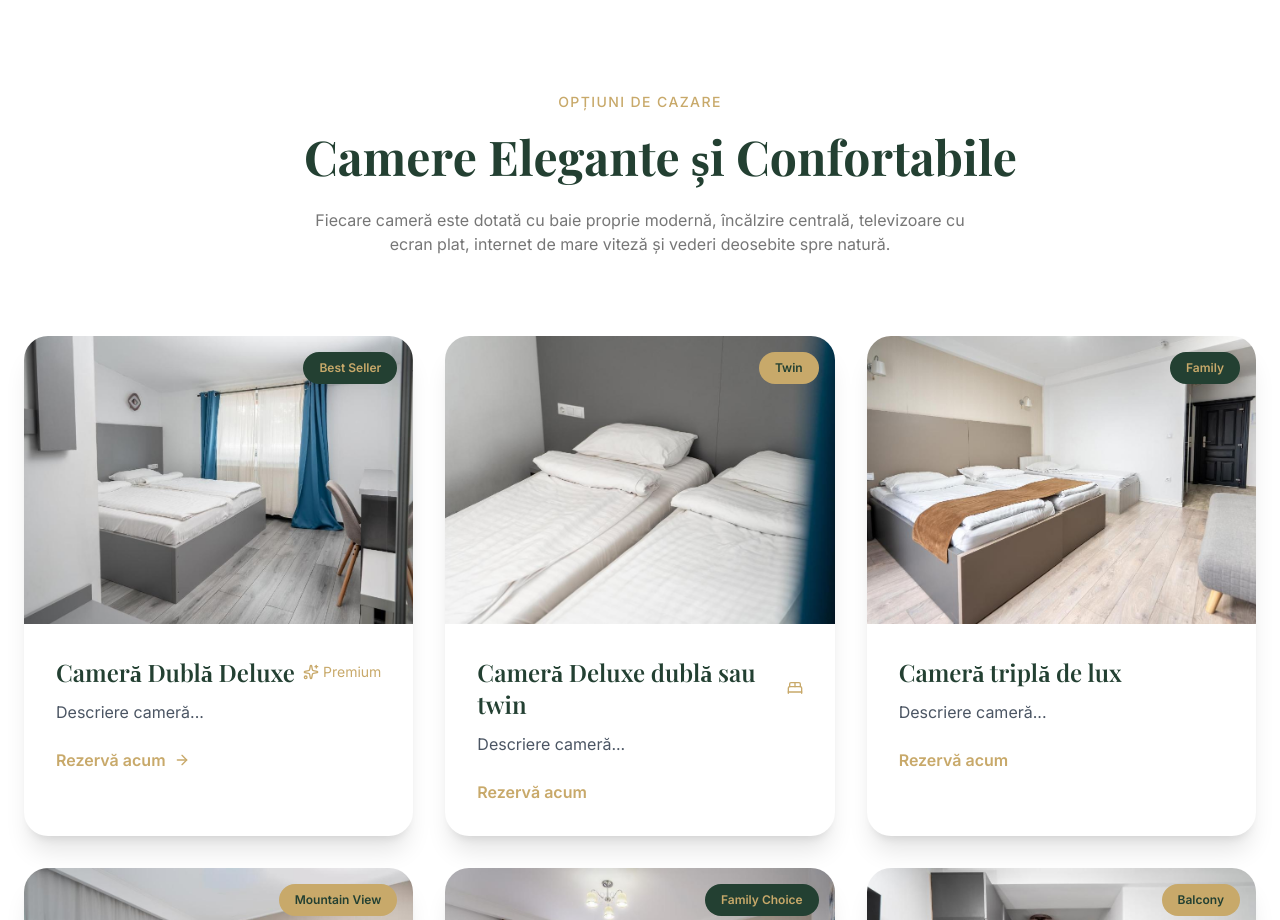
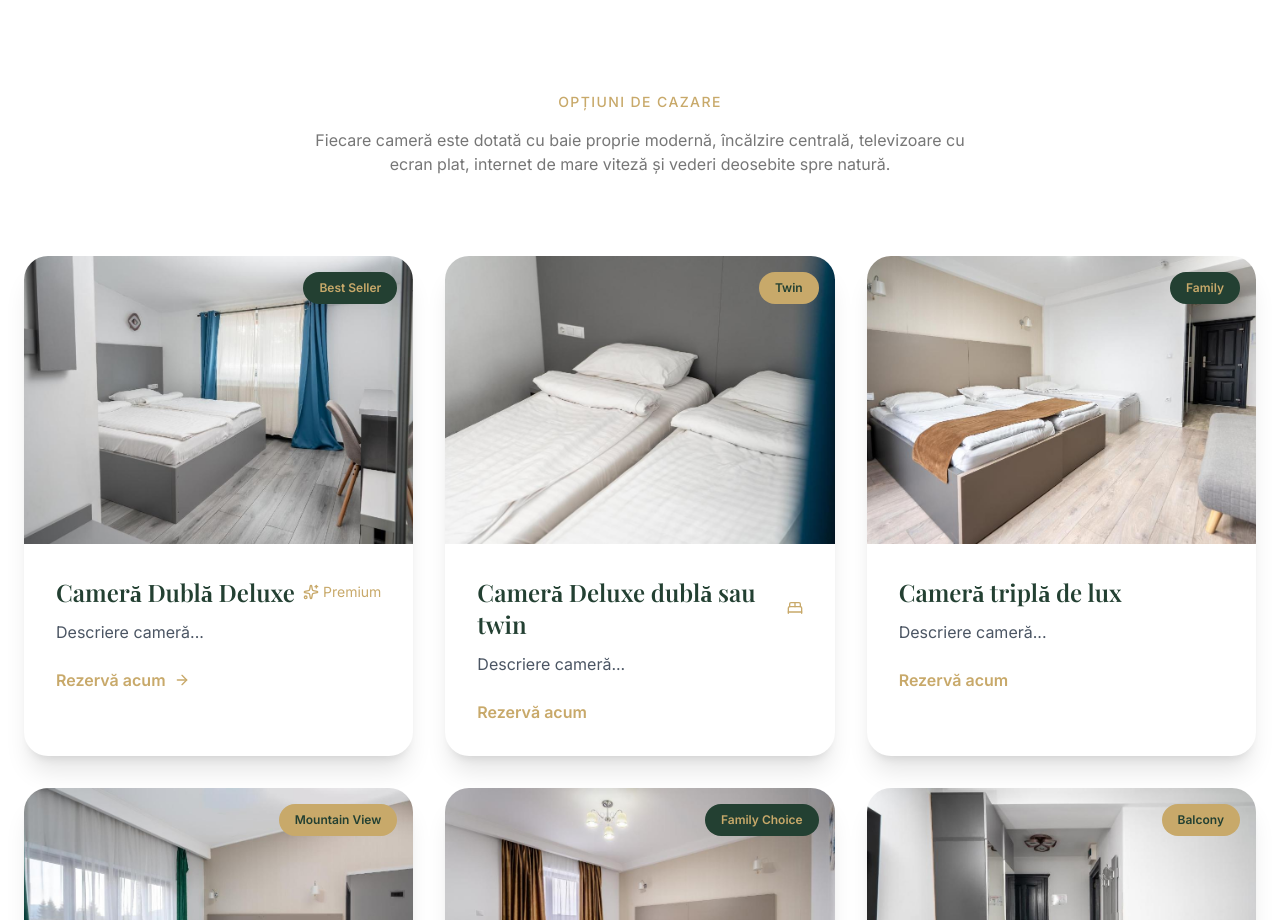
Before and after one commit to teococ424-design/mount-pearl4, a plain HTML site: page index.html in a window 1280 px wide. Shown: the part 1500-2420 px from the top of the page. Drawn offline with nearby package versions, Linux system fonts and the light colour scheme; animation ran at ten frames a second; files whose address does not match are found by name; a web font is replaced by a local one.

Commit message:
Update index.html

```diff
--- a/index.html
+++ b/index.html
@@ -549,11 +549,6 @@ value initialised in the x-data above. -->
   <div class="max-w-7xl mx-auto px-6">
     <div class="text-center max-w-2xl mx-auto mb-20 scroll-reveal">
       <span class="text-gold font-medium tracking-widest uppercase text-sm block">Opțiuni de Cazare</span>
-      <h2
-              class="font-serif font-bold text-forest dark:text-white mt-2 split-text sm:whitespace-nowrap"
-              style="font-size: clamp(1.6rem, 6vw, 3rem);">
-        Camere Elegante și Confortabile
-      </h2>
       <p class="text-charcoal/60 dark:text-beige/60 mt-4">Fiecare cameră este dotată cu baie proprie modernă, încălzire centrală, televizoare cu ecran plat, internet de mare viteză și vederi deosebite spre natură.</p>
     </div>
 
```
